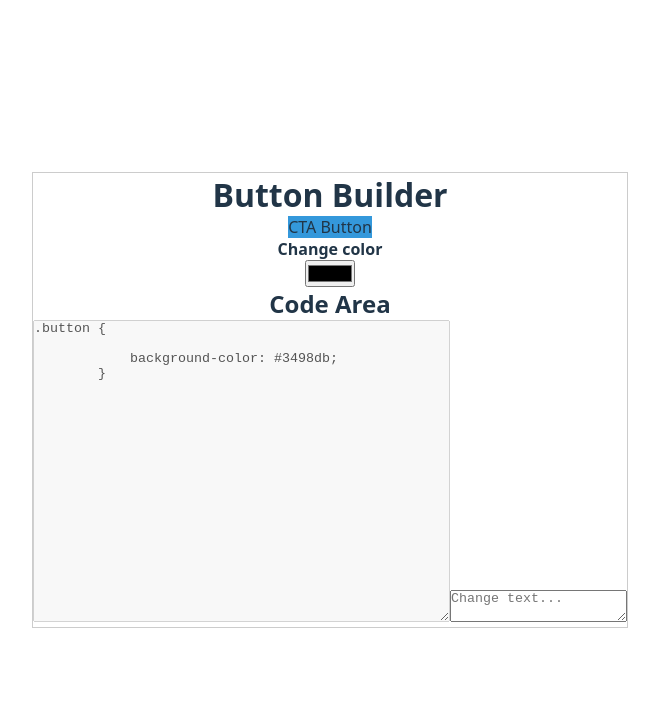
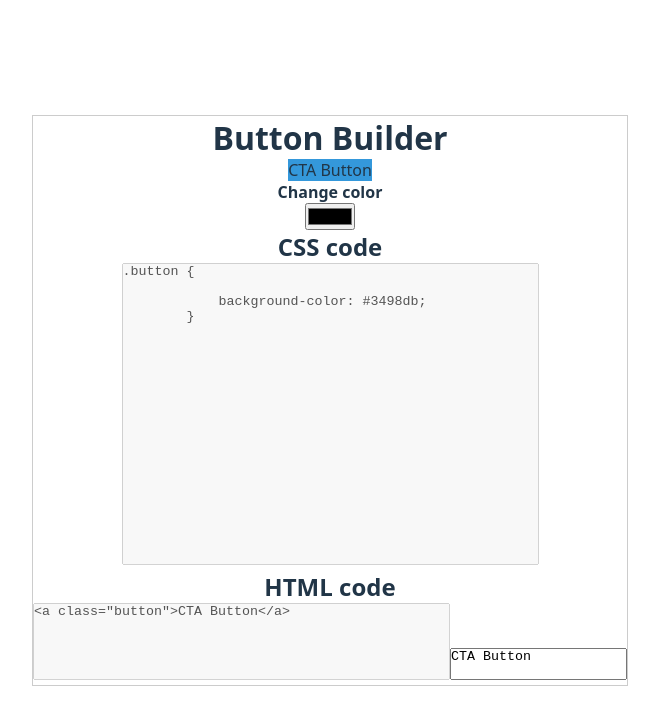
Before and after one commit to J-C-S-V/button-builder, a React (Vite) app: page / in a window 1280 px wide. Shown: the top 724 px of the page, without its empty margins (310-969 px from the left). Built offline with nearby package versions, Linux system fonts and the light colour scheme.

Commit message:
Add code area html component

```diff
--- a/src/components/ChangeInnerText.tsx
+++ b/src/components/ChangeInnerText.tsx
@@ -5,5 +5,9 @@ export const ChangeInnerText = ({
     target: { value },
   }: React.ChangeEvent<HTMLTextAreaElement>) => void;
 }) => {
-  return <textarea onChange={onTextChange} placeholder="Change text..." />;
+  return (
+    <textarea onChange={onTextChange} placeholder="Change text...">
+      CTA Button
+    </textarea>
+  );
 };
--- a/src/components/CodeArea.tsx
+++ b/src/components/CodeArea.tsx
@@ -1,7 +1,7 @@
 export const CodeArea = ({ color }: { color: string }) => {
   return (
     <>
-      <h2>Code Area</h2>
+      <h2>CSS code</h2>
       <textarea
         rows={20}
         cols={50}
--- /dev/null
+++ b/src/components/CodeAreaHTML.tsx
@@ -0,0 +1,13 @@
+export const CodeAreaHTML = ({ innerText }: { innerText: string }) => {
+  return (
+    <>
+      <h2>HTML code</h2>
+      <textarea
+        rows={5}
+        cols={50}
+        disabled
+        value={`<a class="button">${innerText}</a>`}
+      />
+    </>
+  );
+};
--- a/src/components/WorkBench.tsx
+++ b/src/components/WorkBench.tsx
@@ -3,6 +3,7 @@ import { Button } from "./Button";
 import { ChangeColor } from "./ChangeColor";
 import { CodeArea } from "./CodeArea";
 import { ChangeInnerText } from "./ChangeInnerText";
+import { CodeAreaHTML } from "./CodeAreaHTML";
 
 export const WorkBench = () => {
   const [color, setColor] = useState("#3498db");
@@ -25,6 +26,7 @@ export const WorkBench = () => {
       <Button color={color} innerText={innerText}></Button>
       <ChangeColor onColorChange={handleChangeColor} />
       <CodeArea color={color} />
+      <CodeAreaHTML innerText={innerText} />
       <ChangeInnerText onTextChange={handleInnerText} />
     </aside>
   );
--- a/src/index.css
+++ b/src/index.css
@@ -18,6 +18,10 @@ body {
   font-family: system-ui, Avenir, Helvetica, Arial, sans-serif;
 }
 
+textarea {
+  resize: none;
+}
+
 @media (prefers-color-scheme: light) {
   :root {
     color: #213547;
```
